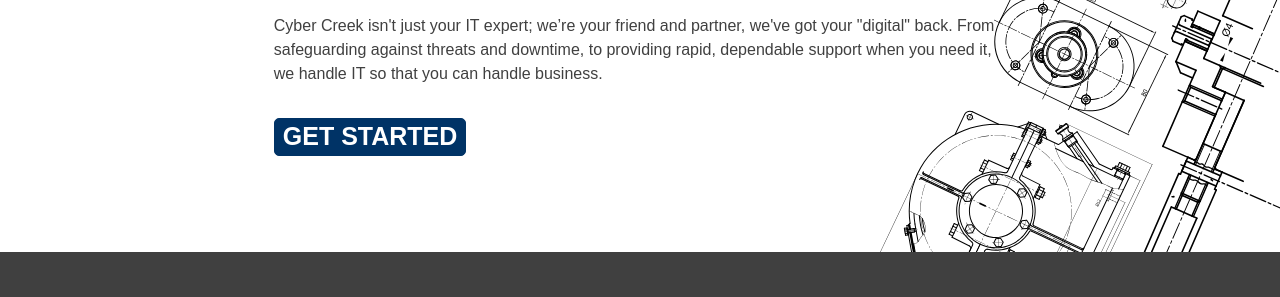
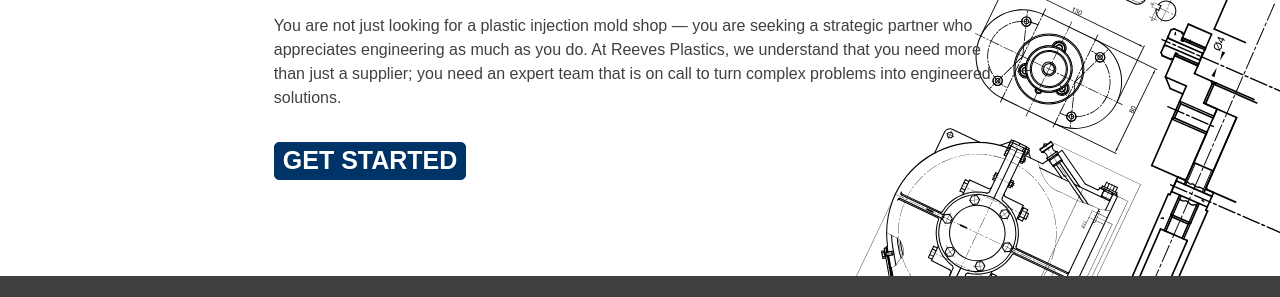
Before and after one commit to hovingadesign/reevesplastics, a plain HTML site: page index.html in a window 1280 px wide. Shown: the part 273-570 px from the top of the page. Drawn offline with Linux system fonts and the light colour scheme; a web font is replaced by a local one.

Commit message:
Add files via upload
replace cybercreek homepage text with proper reeves text.

```diff
--- a/index.html
+++ b/index.html
@@ -32,7 +32,7 @@
     <!-- START HERO -->
       <div class="col-2-6 pad-three-vert text-left">
         <h1 class="uppercase pad-three-top">Transform Your Production Challenges Into Successes</h1>
-        <p class="pad-none pad-two-vert">Cyber Creek isn't just your IT expert; we’re your friend and partner, we've got your "digital" back. From safeguarding against threats and downtime, to providing rapid, dependable support when you need it, we handle IT so that you can handle business.</p>
+        <p class="pad-none pad-two-vert">You are not just looking for a plastic injection mold shop — you are seeking a strategic partner who appreciates engineering as much as you do. At Reeves Plastics, we understand that you need more than just a supplier; you need an expert team that is on call to turn complex problems into engineered solutions.</p>
         <div class="pad-three-bottom"><a href="contact.html"><button>Get Started</button></a></div>
       </div>
     <!-- END HERO -->
```
